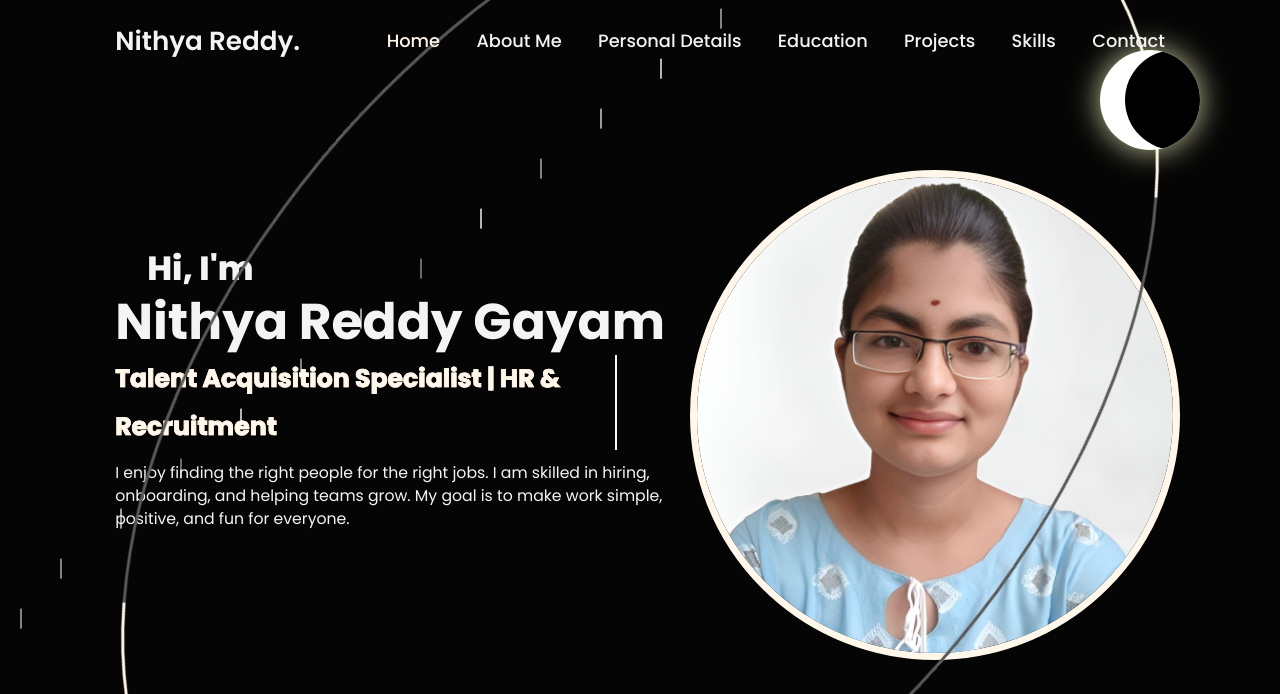
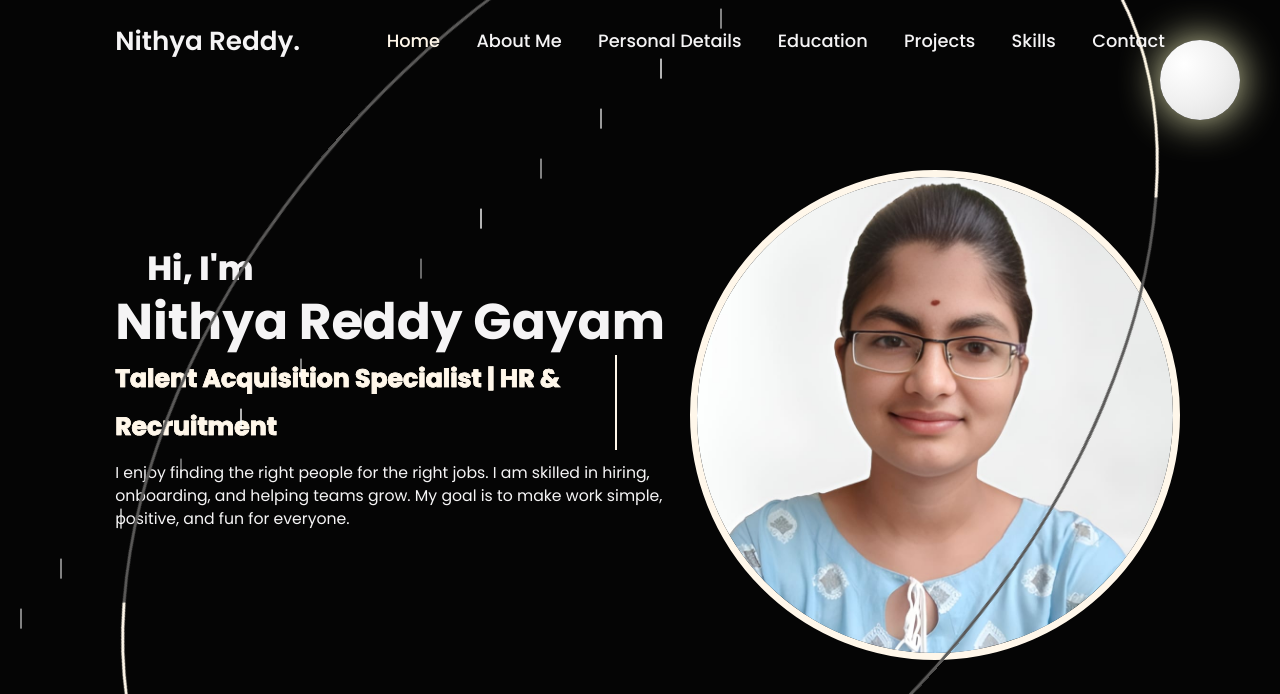
Before and after one commit to gayamnithyareddy/Nithya_Reddy_Gayam, a plain HTML site: page index.html in a window 1280 px wide. Shown: the top 694 px of the page. Drawn offline with nearby package versions, Linux system fonts and the light colour scheme.

Commit message:
Update index.css

```diff
--- a/index.css
+++ b/index.css
@@ -160,28 +160,16 @@ section{
         opacity:0;
     }
 }
-/* Crescent Moon */
+/* Full Moon */
 .moon {
   position: fixed;
-  top: 50px;
-  right: 80px;
-  width: 100px;
-  height: 100px;
-  background: #fff;              /* white moon */
+  top: 40px;         /* vertical position */
+  right: 40px;       /* horizontal position */
+  width: 80px;       /* moon size */
+  height: 80px;
+  background: radial-gradient(circle at 30% 30%, #fff, #f0f0f0, #dcdcdc); /* shaded look */
   border-radius: 50%;
-  box-shadow: 0 0 30px rgba(255, 255, 200, 0.8); /* glow */
-  overflow: hidden;
-}
-
-.moon::after {
-  content: "";
-  position: absolute;
-  top: 0;
-  left: 25px; /* adjust this for thickness of crescent */
-  width: 100px;
-  height: 100px;
-  background: black;  /* same as background sky */
-  border-radius: 50%;
+  box-shadow: 0 0 40px rgba(255, 255, 200, 0.9); /* bright glow */
 }
 
 .home-content p{
```
